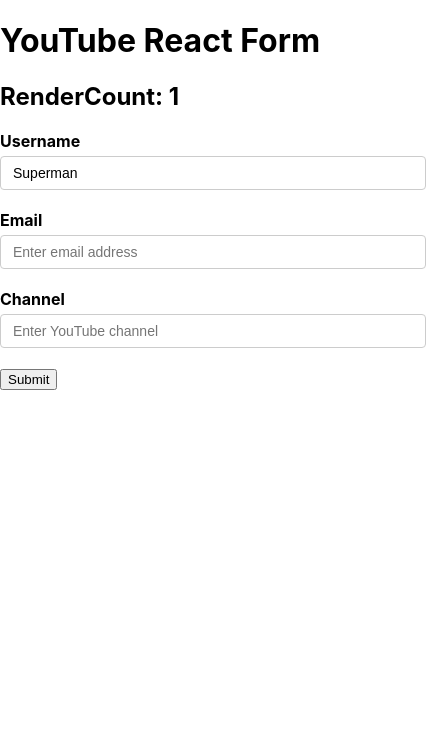
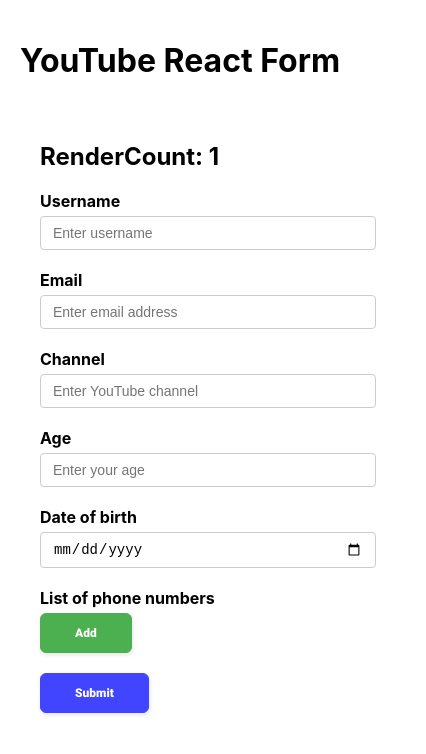
Before and after one commit to RamonSanGabriel/goit-react-hw-02-phonebook3, a React (Create React App) app: page / in a window 390 px wide. Shown: the top 754 px of the page, 426 px wide, since content can reach past the window. Built offline with nearby package versions, Linux system fonts and the light colour scheme.

Commit message:
mobilefirst view

```diff
--- a/src/components/App.jsx
+++ b/src/components/App.jsx
@@ -3,7 +3,11 @@ import YouTubeForm from './ReactForm/YoutubeForm/YouTubeForm';
 
 const App = () => {
   return (
-    <div>
+    <div
+      style={{
+        padding: '20px 20px',
+      }}
+    >
       <YouTubeHeader />
       <YouTubeForm />
     </div>
--- a/src/components/Buttons/SubmitBtn/SubmitBtn.jsx
+++ b/src/components/Buttons/SubmitBtn/SubmitBtn.jsx
@@ -1,34 +1,27 @@
-import { myStyle } from 'data/submitBtnStyle';
 import { useForm } from 'react-hook-form';
 
 import css from './SubmitBtn.module.css';
 import { useState } from 'react';
 
+let counter = 0;
 const SubmitBtn = () => {
   const [value, setValue] = useState('');
   const [result, setResult] = useState('');
 
-  let counter = 0;
   const handleChange = e => {
     e.preventDefault();
     setValue(e.target.value);
     setResult('');
     // counter++;
   };
+  const onSubmit = data => console.log('Form submitted', data);
   return (
     <div>
       <div style={{ margin: '15px 0' }}>
-        <input
-          className={css.submitBtn}
-          // style={myStyle}
-          type="submit"
-          value={value}
-          onSubmit={handleChange}
-        >
-          <button type="submit">Submit</button>
-        </input>
+        <button className={css.submitBtn} onClick={onSubmit} type="submit">
+          Submit
+        </button>
       </div>
-      <p>Counter: {result}</p>
     </div>
   );
 };
--- a/src/components/Buttons/SubmitBtn/SubmitBtn.module.css
+++ b/src/components/Buttons/SubmitBtn/SubmitBtn.module.css
@@ -1,33 +1,12 @@
 .submitBtn {
-  background: #ff4742;
-  border: 1px solid #ff4742;
-  border-radius: 6px;
-  box-shadow: rgba(0, 0, 0, 0.1) 1px 2px 4px;
-  box-sizing: border-box;
-  color: #ffffff;
-  cursor: pointer;
-  display: inline-block;
-  font-family: nunito, roboto, proxima-nova, 'proxima nova', sans-serif;
-  font-size: 0.75rem;
-  font-weight: 800;
-  line-height: 0.75rem;
-  min-height: 40px;
-  outline: 0;
-  padding: 12px 34px;
-  text-align: center;
-  text-rendering: geometricprecision;
-  text-transform: none;
-  user-select: none;
-  -webkit-user-select: none;
-  touch-action: manipulation;
-  vertical-align: middle;
-  margin: 20px 20px;
+  background: #4245ff;
+  border: 1px solid #4245ff;
 }
 .submitBtn:hover,
 .submitBtn:active {
   background-color: initial;
   background-position: 0 0;
-  color: #ff4742;
+  color: #4245ff;
 }
 
 .submitBtn:active {
--- a/src/components/ReactForm/YoutubeForm/YouTubeForm.jsx
+++ b/src/components/ReactForm/YoutubeForm/YouTubeForm.jsx
@@ -1,6 +1,7 @@
-import { useForm } from 'react-hook-form';
+import { useForm, useFieldArray } from 'react-hook-form';
 import { DevTool } from '@hookform/devtools';
 import css from './YouTubeForm.module.css';
+import SubmitBtn from 'components/Buttons/SubmitBtn/SubmitBtn';
 
 let renderCounter = 0;
 
@@ -13,24 +14,36 @@ let renderCounter = 0;
 const YouTubeForm = () => {
   const form = useForm({
     defaultValues: {
-      username: 'Superman',
+      username: '',
       email: '',
       channel: '',
+      phoneNumbers: {
+        number: [{ number: '' }],
+        age: 0,
+        dob: new Date(),
+      },
     },
   });
   const {
     register,
     control,
     handleSubmit,
+    watch,
     formState: { errors },
   } = form;
 
+  const { fields, append, remove } = useFieldArray({
+    name: 'phoneNumbers',
+    control,
+  });
+
   const onSubmit = data => console.log('Form submitted', data);
-
+  const watchUsername = watch('username');
   renderCounter++;
 
   return (
     <div>
+      <div style={{ padding: '20px' }}>
         <h2>RenderCount: {renderCounter / 2}</h2>
         <form onSubmit={handleSubmit(onSubmit)} noValidate>
           <div className={css.formControl}>
@@ -52,6 +65,7 @@ const YouTubeForm = () => {
                 },
               })}
             />
+            <span>{watchUsername}</span>
             <p className={css.errors}>{errors.username?.message}</p>
           </div>
 
@@ -111,10 +125,87 @@ const YouTubeForm = () => {
             />
             <p className={css.errors}>{errors.channel?.message}</p>
           </div>
+          <div className={css.formControl}>
+            <label htmlFor="age">Age</label>
+            <input
+              type="number"
+              id="age"
+              autoComplete="off"
+              placeholder="Enter your age"
+              {...register('age', {
+                valueAsNumber: true,
+                required: {
+                  value: true,
+                  message: 'Age is required*',
+                },
+              })}
+            />
+            <p className={css.errors}>{errors.age?.message}</p>
+          </div>
+          <div className={css.formControl}>
+            <label htmlFor="date">Date of birth</label>
+            <input
+              type="date"
+              id="date"
+              autoComplete="off"
+              placeholder="Enter your date of birth"
+              {...register('date', {
+                valueAsDate: true,
+                required: {
+                  value: true,
+                  message: 'Date of birth is required*',
+                },
+              })}
+            />
+            <p className={css.errors}>{errors.age?.message}</p>
+          </div>
+          {/* List of phone numbers with delete button if more than 1 number */}
+          <div className={css.formControl}>
+            <label htmlFor="">List of phone numbers</label>
+            <div>
+              {fields.map((field, index) => {
+                return (
+                  <div className={css.formControl} key={field.id}>
+                    <input
+                      type="number"
+                      id="phone"
+                      autoComplete="off"
+                      placeholder="Enter your phone number"
+                      {...register(`phoneNumbers${index}.number`, {
+                        valueAsNumber: true,
+                        required: {
+                          value: true,
+                          message: 'Phone number is required*',
+                        },
+                      })}
+                    />
+                    {/* Show delete button */}
+                    {index > 0 && (
+                      <button type="button" onClick={() => remove(index)}>
+                        Delete
+                      </button>
+                    )}
+                  </div>
+                );
+              })}
+              {/* Add button */}
+              <button
+                className={css.formBtnAdd}
+                type="button"
+                onClick={() => append({ number: '' })}
+              >
+                Add
+              </button>
+            </div>
+          </div>
 
-        <button>Submit</button>
+          {/*   <button className={css.submitBtn} type="button">
+          Submit
+        </button> */}
+          <SubmitBtn />
         </form>
         <DevTool control={control} />
+      </div>
     </div>
   );
 };
--- a/src/components/ReactForm/YoutubeForm/YouTubeForm.module.css
+++ b/src/components/ReactForm/YoutubeForm/YouTubeForm.module.css
@@ -7,3 +7,29 @@
 .formControl {
   margin-bottom: 20px;
 }
+
+.formBtnAdd {
+  background-color: #4caf50;
+  border: 1px solid #4caf50;
+  &:hover,
+  &:active {
+    background-color: initial;
+    background-position: 0 0;
+    color: #4caf50;
+  }
+}
+
+.submitBtn {
+  background: #4245ff;
+  border: 1px solid #4245ff;
+}
+.submitBtn:hover,
+.submitBtn:active {
+  background-color: initial;
+  background-position: 0 0;
+  color: #4245ff;
+}
+
+.submitBtn:active {
+  opacity: 0.5;
+}
--- a/src/index.css
+++ b/src/index.css
@@ -24,11 +24,52 @@ input[type='email'],
 input[type='number'],
 input[type='date'] {
   display: block;
-  width: 400px;
+  width: 100%;
   padding: 6px 12px;
   font-size: 14px;
   line-height: 1.42857143;
   background-image: none;
   border: 1px solid #ccc;
   border-radius: 4px;
+  /* margin: 0 auto; */
+
+  @media (width > 767px) {
+    margin: 0;
+    width: 400px;
+  }
 }
+button {
+  background: #ff4742;
+  border: 1px solid #ff4742;
+  border-radius: 6px;
+  box-shadow: rgba(0, 0, 0, 0.1) 1px 2px 4px;
+  box-sizing: border-box;
+  color: #ffffff;
+  cursor: pointer;
+  display: inline-block;
+  font-family: nunito, roboto, proxima-nova, 'proxima nova', sans-serif;
+  font-size: 0.75rem;
+  font-weight: 800;
+  line-height: 0.75rem;
+  min-height: 40px;
+  outline: 0;
+  padding: 12px 34px;
+  text-align: center;
+  text-rendering: geometricprecision;
+  text-transform: none;
+  user-select: none;
+  -webkit-user-select: none;
+  touch-action: manipulation;
+  vertical-align: middle;
+  /* margin: 5px 5px; */
+
+  &:hover,
+  &:active {
+    background-color: initial;
+    background-position: 0 0;
+    color: #ff4742;
+  }
+}
+button:active {
+  opacity: 0.5;
+}
```
Lines whose indentation alone changed are shown as unchanged.
